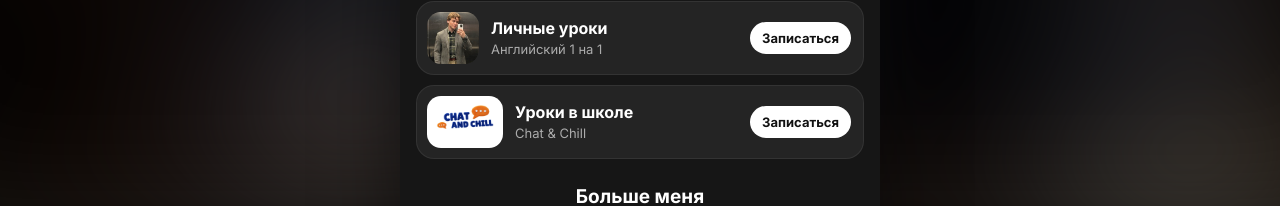
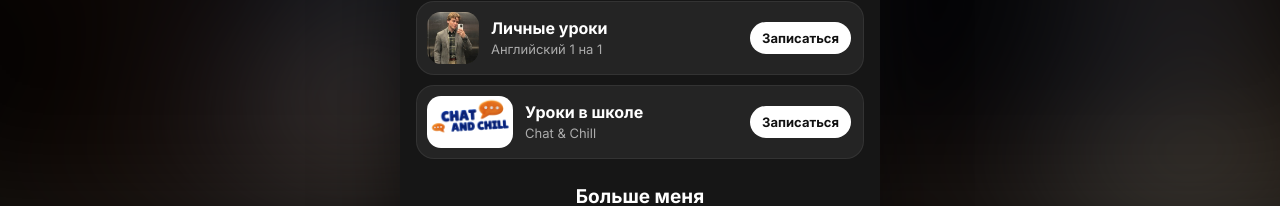
Before and after one commit to AnnKazanskaya/alexs-card, a plain HTML site: page index.html in a window 1280 px wide. Shown: the part 672-878 px from the top of the page. Drawn offline with Linux system fonts and the light colour scheme.

Commit message:
Логотип крупнее, меньше отступов
Co-Authored-By: Claude Opus 5.5 <noreply@anthropic.com>

```diff
--- a/index.html
+++ b/index.html
@@ -109,8 +109,8 @@
   .book:active{transform:scale(.985)}
   .book .th{width:52px; height:52px; border-radius:14px; overflow:hidden; flex:none; background:#333}
   .book .th img{width:100%; height:100%; object-fit:cover; object-position:50% 20%; display:block}
-  .book .th.school{background:#fff; width:76px}
-  .book .th.school img{object-fit:contain; padding:6px 7px}
+  .book .th.school{background:#fff; width:86px}
+  .book .th.school img{object-fit:contain; padding:2px 3px; transform:scale(1.06)}
   .book .t{flex:1; min-width:0}
   .book .t b{display:block; font-size:16px; font-weight:700; white-space:nowrap; overflow:hidden; text-overflow:ellipsis}
   .book .t span{display:block; font-size:13px; color:var(--muted); margin-top:3px; line-height:1.3}
```
